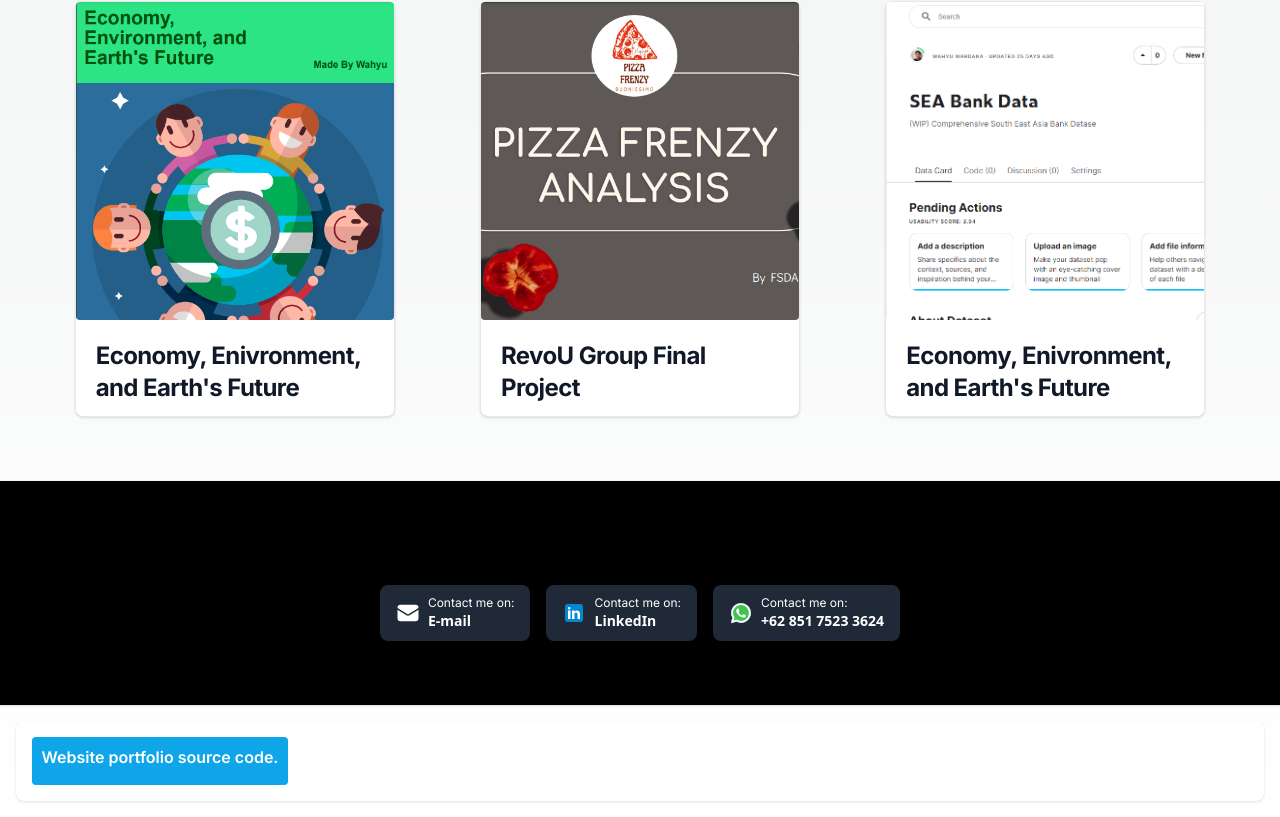
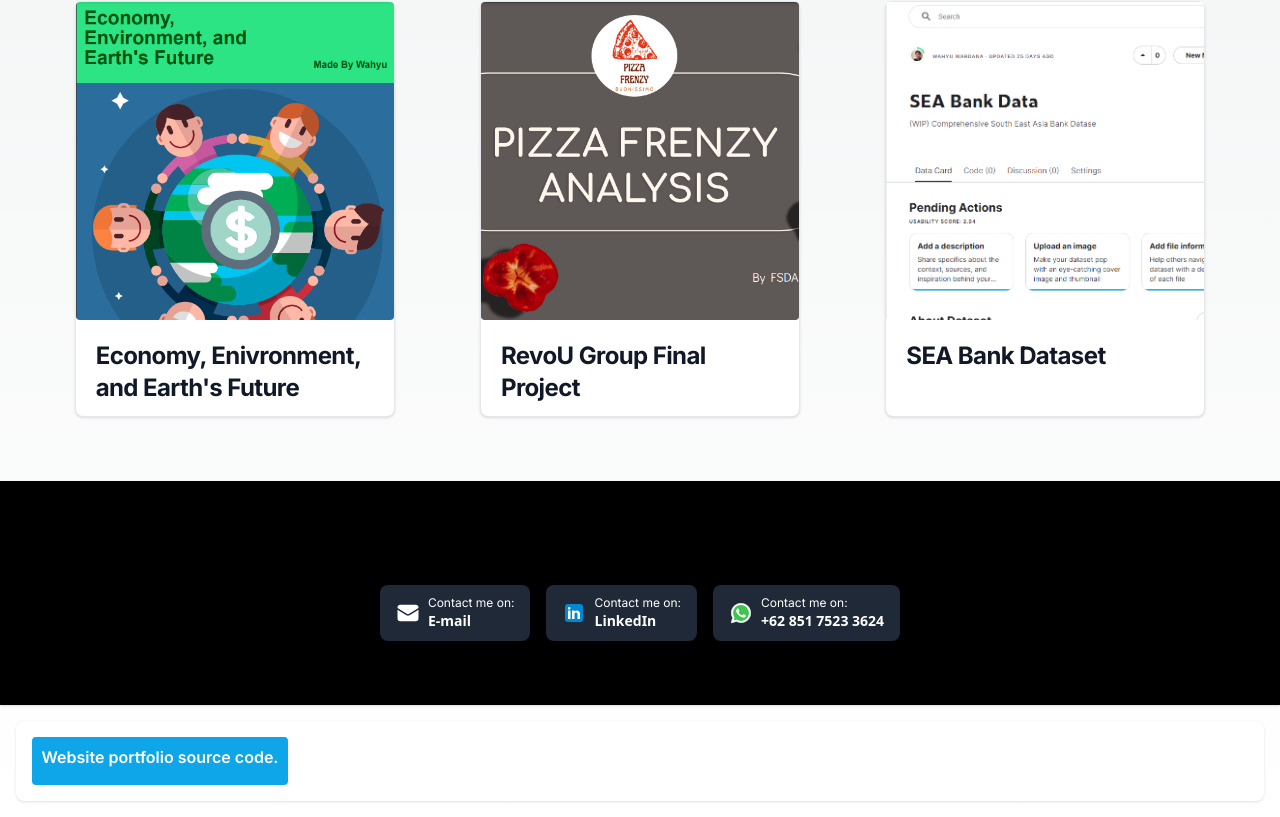
Before and after one commit to WahyuFauzi/portfolio-nextjs, a Next.js app: page / in a window 1280 px wide. Shown: the part 2538-3355 px from the top of the page. Built offline with nearby package versions, Linux system fonts and the light colour scheme.

Commit message:
repair project section

```diff
--- a/src/app/Components/ProjectsSection.jsx
+++ b/src/app/Components/ProjectsSection.jsx
@@ -20,7 +20,7 @@
 				/>
 				<Card
 					imageUrl={SEABankPicture}
-					cardTitle="Economy, Enivronment, and Earth's Future"
+					cardTitle="SEA Bank Dataset"
 					cardUrl="https://www.kaggle.com/datasets/wahyuwardana/sea-bank-data"
 				/>
 			</div>
```
